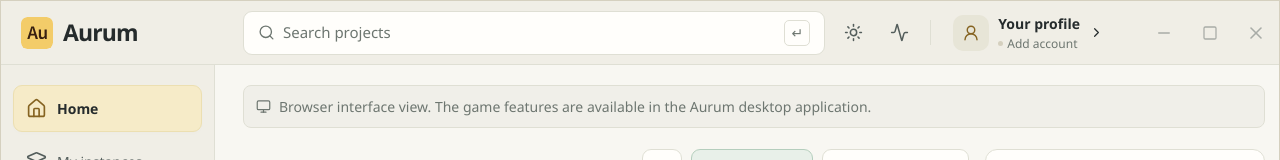
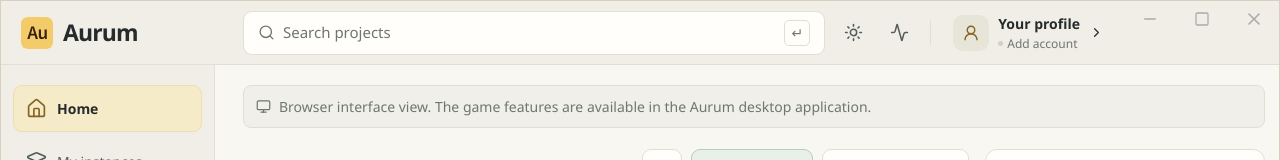
Before and after one commit to d3ede/aurum-launcher, a React (Vite) app: page / in a window 1280 px wide. Shown: the top 160 px of the page. Built offline with nearby package versions, Linux system fonts and the light colour scheme.

Commit message:
fix(ui): resize window controls and cover frame edges

```diff
--- a/src/redesign.css
+++ b/src/redesign.css
@@ -276,7 +276,9 @@ svg {
 .app-shell {
   grid-template-columns: 214px minmax(0, 1fr);
   grid-template-rows: 64px minmax(0, 1fr);
-  border: 1px solid var(--border-strong);
+  /* Keep the frame inside the shell so controls can cover the outermost pixels. */
+  padding: 1px;
+  box-shadow: inset 0 0 0 1px var(--border-strong);
 }
 .titlebar {
   --content-gutter: 28px;
@@ -393,13 +395,16 @@ svg {
 }
 .window-controls {
   display: flex;
-  height: 100%;
-  flex-shrink: 0;
+  height: 38px;
+  flex-shrink: 0;
+  align-self: flex-start;
+  /* Reach the window edges while preserving the search and profile footprint. */
+  margin: -1px -1px 0 -17px;
 }
 .window-controls button {
   display: grid;
   place-items: center;
-  width: 46px;
+  width: 52px;
   height: 100%;
   padding: 0;
   border: 0;
```
